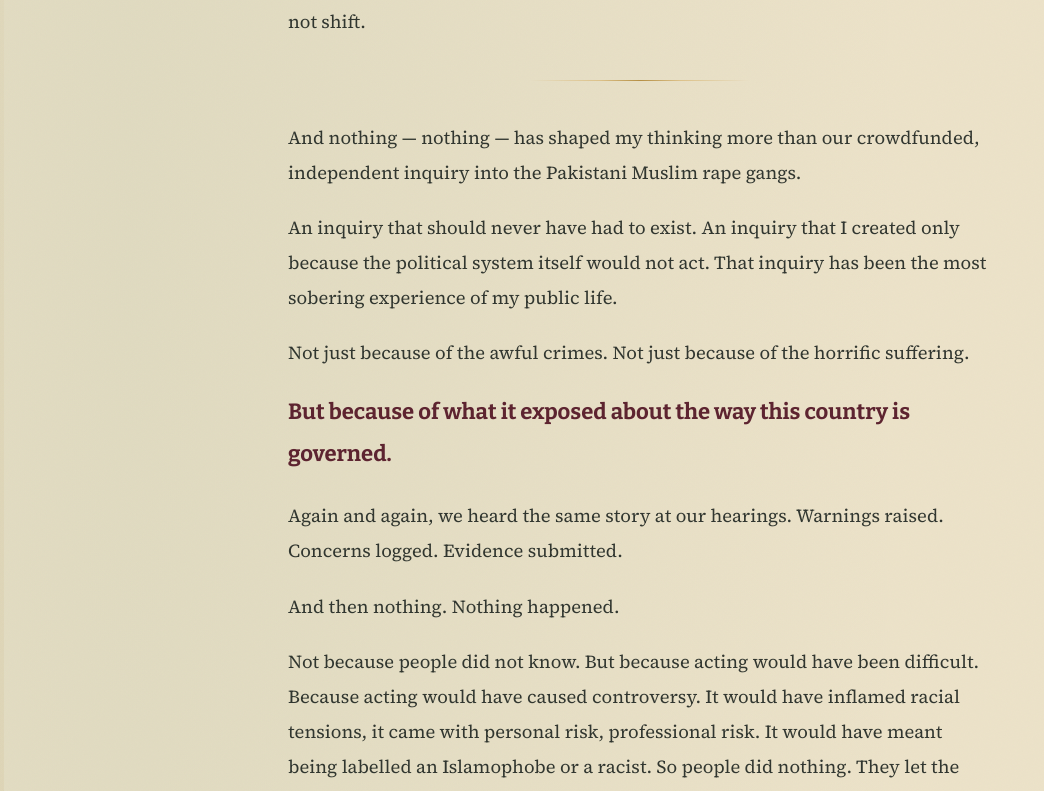
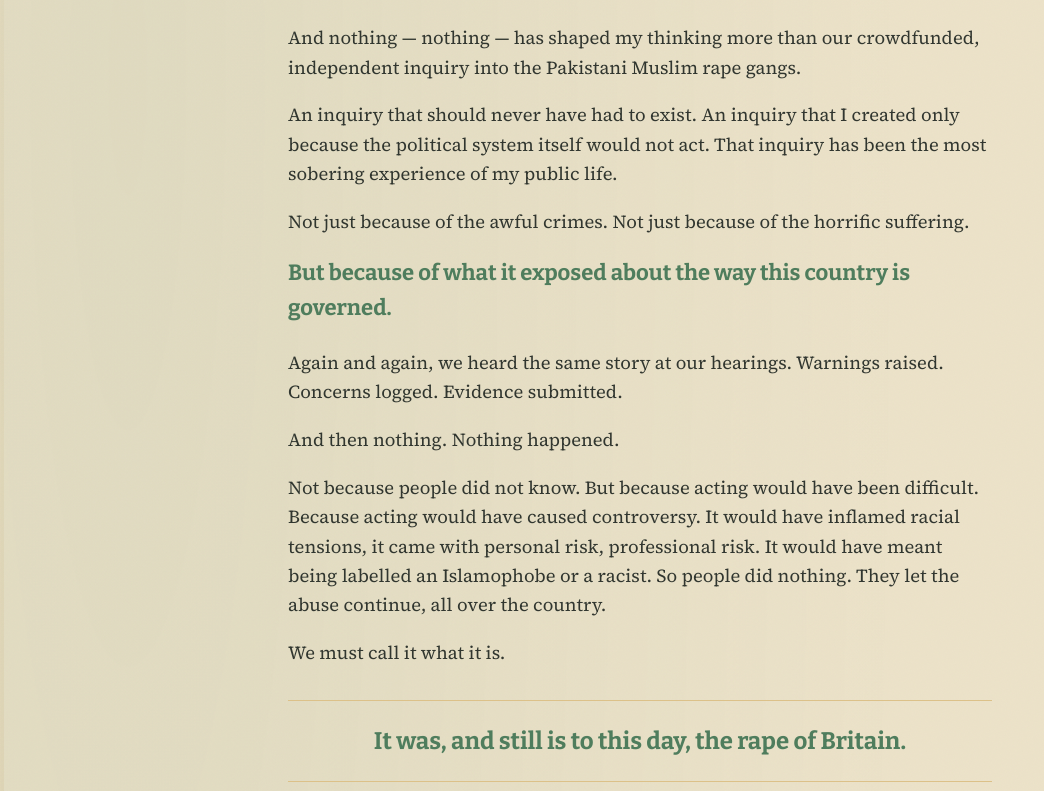
Before and after one commit to zpalmtree/restore-britain, a Next.js app: page / in a window 1280 px wide. Shown: the part 1949-2740 px from the top of the page, without its empty margins (0-1044 px from the left). Built offline with nearby package versions, Linux system fonts and the light colour scheme; a web font is replaced by a local one.

Commit message:
style: adjust speech typography emphasis colors

```diff
--- a/app/globals.css
+++ b/app/globals.css
@@ -271,8 +271,8 @@ html {
 }
 
 .prose-speech p {
-  margin-bottom: 1.1em;
-  line-height: 1.9;
+  margin-bottom: 1em;
+  line-height: 1.6em;
 }
 
 .prose-speech p:last-child {
@@ -282,7 +282,7 @@ html {
 .speech-emphasis {
   font-family: var(--font-heading);
   font-weight: 700;
-  color: var(--color-burgundy-dark);
+  color: var(--color-forest-light);
   font-size: 1.2em;
   line-height: 1.5;
 }
@@ -290,7 +290,7 @@ html {
 .pull-quote {
   font-family: var(--font-heading);
   font-weight: 700;
-  color: var(--color-burgundy-dark);
+  color: var(--color-forest-light);
   font-size: 1.5em;
   line-height: 1.35;
   text-align: center;
```
